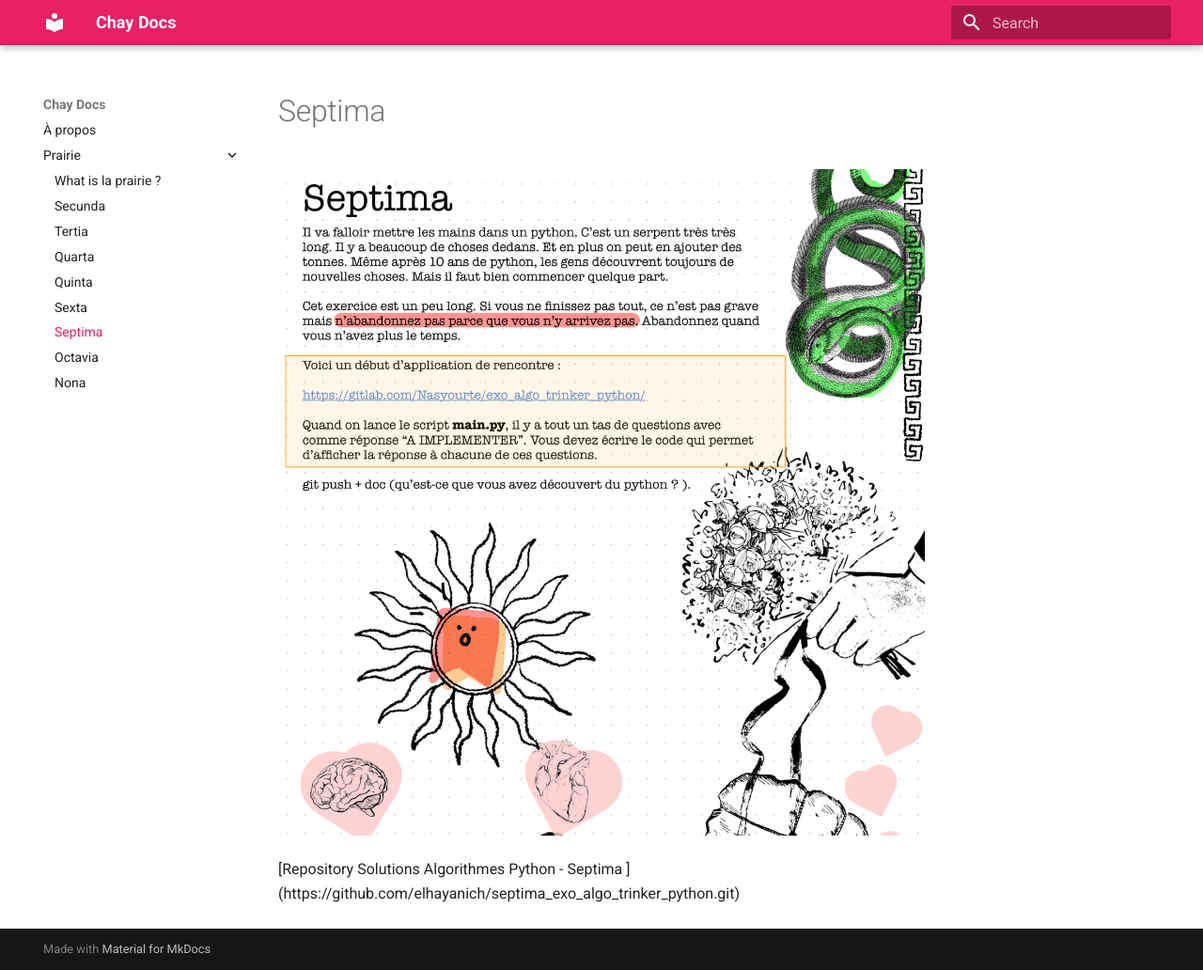
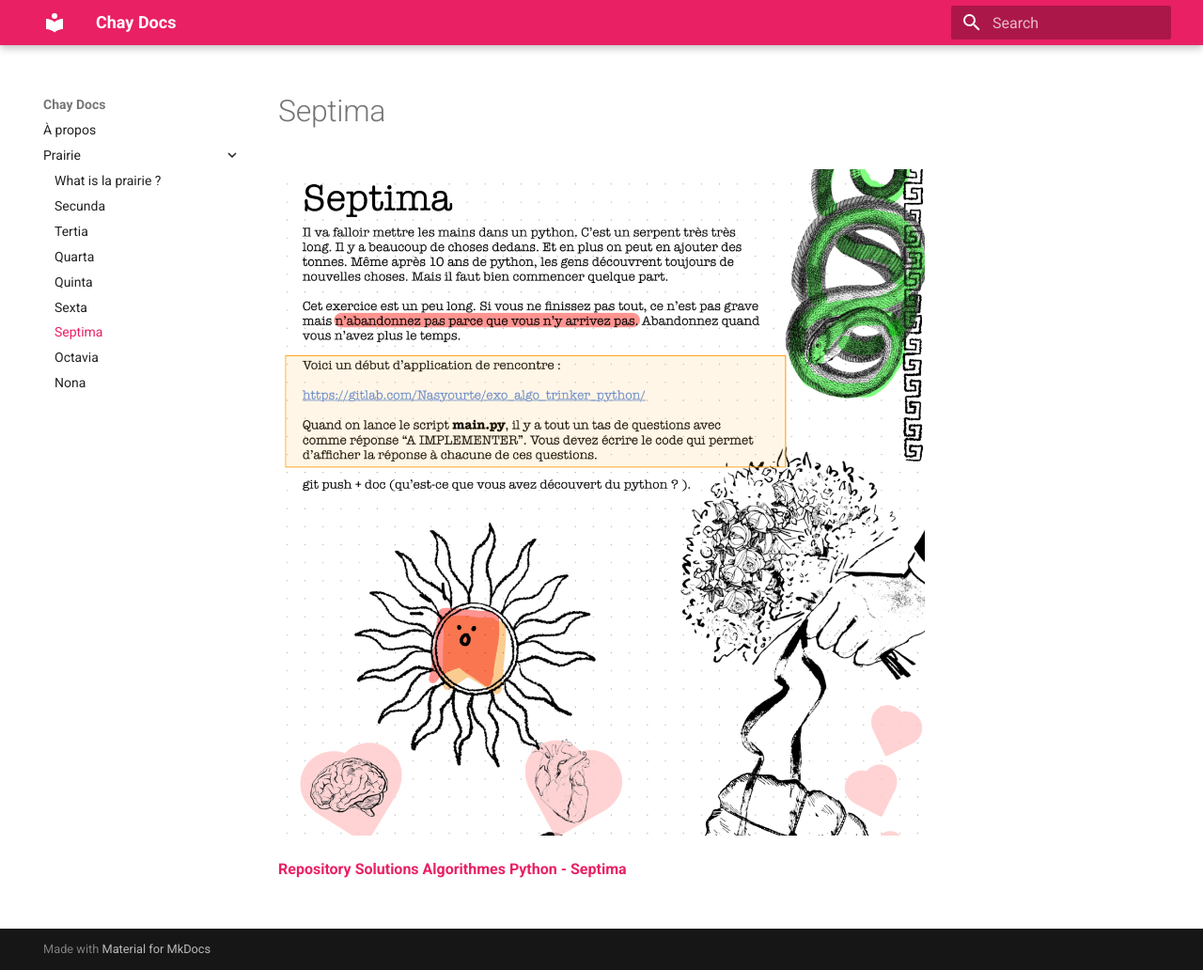
Before and after one commit to elhayanich/chay_docu, an MkDocs documentation site: the page built from docs/septima.md, in a window 1280 px wide and 1032 px high. Shown: the whole window at 94% size. Built offline with MkDocs 1.6.1 and Material for MkDocs 9.7.7, drawn with Linux system fonts in a browser that asks for light colours.

Commit message:
Repository Septima

```diff
--- a/docs/septima.md
+++ b/docs/septima.md
@@ -1,3 +1,3 @@
 ![septima exericse](septima.png)
 
-[Repository Solutions Algorithmes Python - Septima ] (https://github.com/elhayanich/septima_exo_algo_trinker_python.git)
+**[Repository Solutions Algorithmes Python - Septima](https://github.com/elhayanich/septima_exo_algo_trinker_python.git)**
```
Also changed, not shown: site/search/search_index.json, site/septima/index.html, 1 other file.
